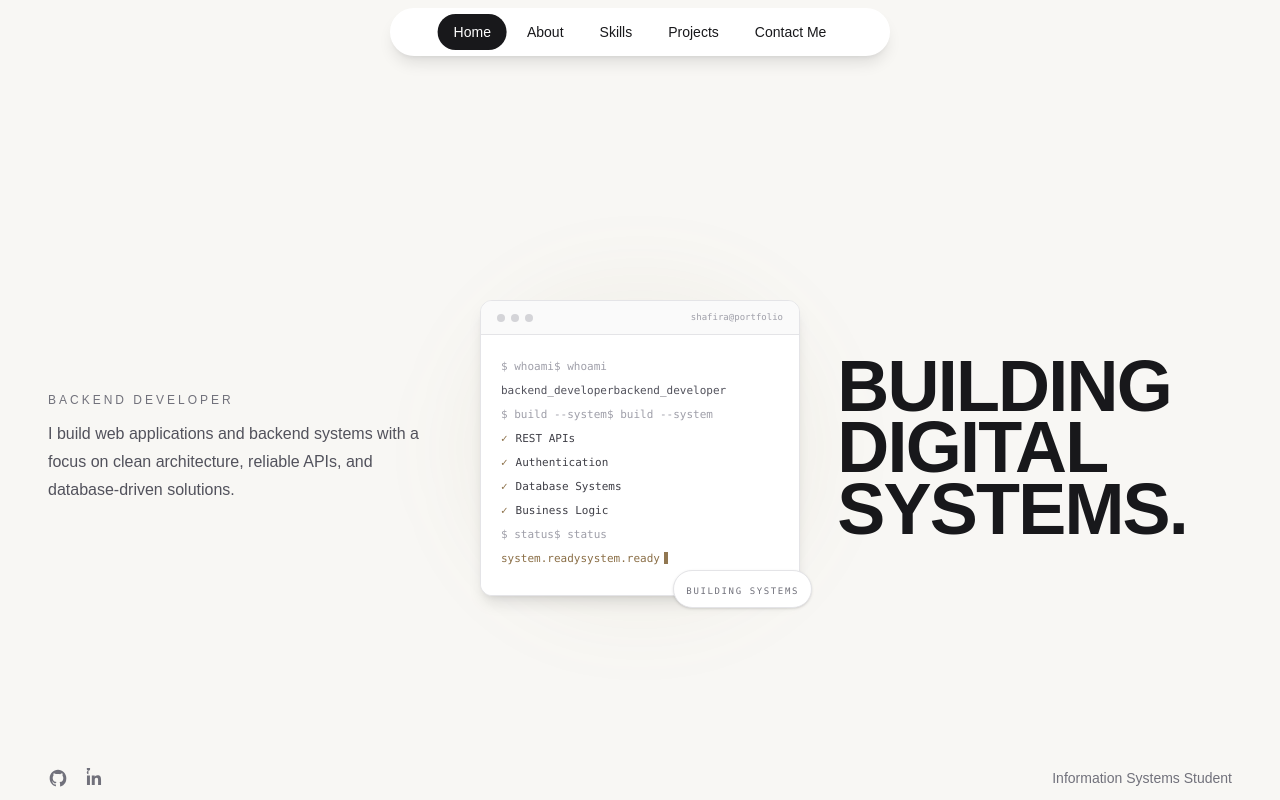
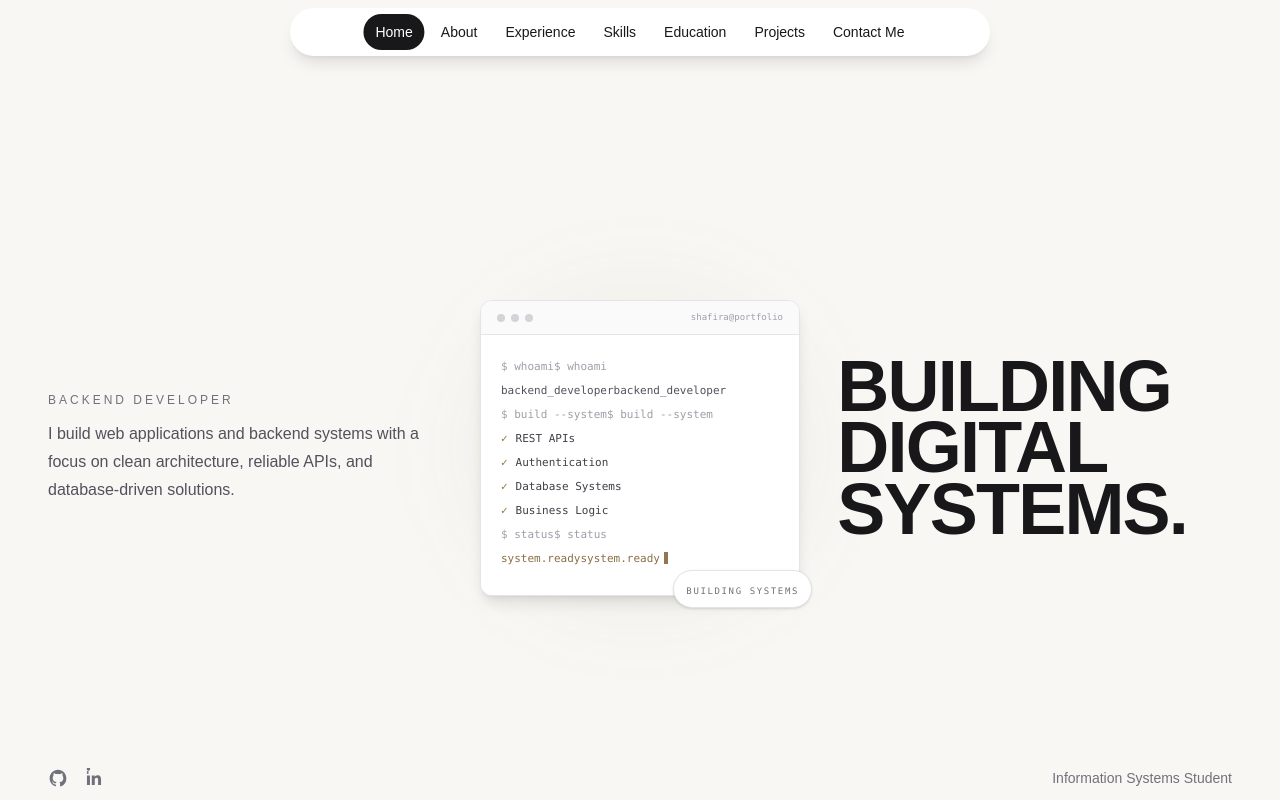
Before and after one commit to shafira-dwi/shafira-portfolio, a React (Vite) app: page / in a window 1280 px wide. Shown: the top 800 px of the page. Built offline with nearby package versions, Linux system fonts and the light colour scheme.

Commit message:
improve navbar

```diff
--- a/src/components/Navbar.jsx
+++ b/src/components/Navbar.jsx
@@ -1,11 +1,13 @@
-import { useState } from "react";
+import { useEffect, useState } from "react";
 import { motion, AnimatePresence } from "motion/react";
 import { Menu, X } from "lucide-react";
 
 const navItems = [
   { label: "Home", href: "#home" },
   { label: "About", href: "#about" },
+  { label: "Experience", href: "#experience" },
   { label: "Skills", href: "#skills" },
+  { label: "Education", href: "#education" },
   { label: "Projects", href: "#projects" },
   { label: "Contact Me", href: "#contact" },
 ];
@@ -14,14 +16,40 @@ function Navbar() {
   const [isOpen, setIsOpen] = useState(false);
   const [activeSection, setActiveSection] = useState("home");
 
-  const handleNavigation = (section) => {
-    setActiveSection(section);
+  // Track which section is currently visible
+  useEffect(() => {
+    const handleScroll = () => {
+      const scrollPosition = window.scrollY + 180;
+
+      let currentSection = "home";
+
+      navItems.forEach((item) => {
+        const section = document.getElementById(item.href.replace("#", ""));
+
+        if (section && section.offsetTop <= scrollPosition) {
+          currentSection = section.id;
+        }
+      });
+
+      setActiveSection(currentSection);
+    };
+
+    handleScroll();
+
+    window.addEventListener("scroll", handleScroll, { passive: true });
+
+    return () => {
+      window.removeEventListener("scroll", handleScroll);
+    };
+  }, []);
+
+  const handleNavigation = () => {
     setIsOpen(false);
   };
 
   return (
-    <header className="fixed top-0 left-0 z-30 flex w-full justify-center px-3 py-2">
-      <nav className="relative flex w-full max-w-[500px] items-center rounded-full bg-white px-5 py-6 shadow-lg">
+    <header className="fixed left-0 top-0 z-30 flex w-full justify-center px-3 py-2">
+      <nav className="relative flex w-full max-w-[700px] items-center rounded-full bg-white px-5 py-6 shadow-lg">
         {/* Desktop Navigation */}
         <div className="absolute left-1/2 hidden -translate-x-1/2 items-center gap-1 md:flex">
           {navItems.map((item, index) => {
@@ -32,8 +60,8 @@ function Navbar() {
               <motion.a
                 key={item.href}
                 href={item.href}
-                onClick={() => handleNavigation(section)}
-                className="relative whitespace-nowrap rounded-full px-4 py-2 text-sm font-medium"
+                onClick={handleNavigation}
+                className="relative whitespace-nowrap rounded-full px-3 py-2 text-sm font-medium"
                 initial={{ opacity: 0, y: -10 }}
                 animate={{ opacity: 1, y: 0 }}
                 transition={{
@@ -94,7 +122,7 @@ function Navbar() {
                   <motion.a
                     key={item.href}
                     href={item.href}
-                    onClick={() => handleNavigation(section)}
+                    onClick={handleNavigation}
                     className={`rounded-full px-5 py-3 text-base font-medium ${isActive ? "bg-zinc-900 text-white" : "text-zinc-900"}`}
                     initial={{ opacity: 0, x: 20 }}
                     animate={{ opacity: 1, x: 0 }}
```
